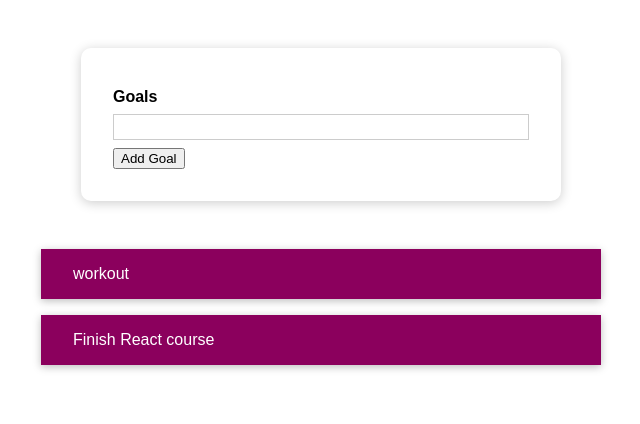
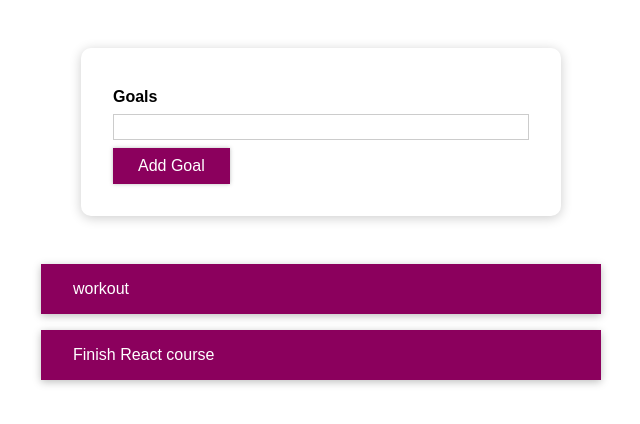
Before and after one commit to CJCODESgit/goals-app, a React (Create React App) app: page / in a window 1280 px wide. Shown: the top 424 px of the page, without its empty margins (319-959 px from the left). Built offline with nearby package versions, Linux system fonts and the light colour scheme.

Commit message:
cssmodules implemented

```diff
--- a/src/components/UI/Button/Button.js
+++ b/src/components/UI/Button/Button.js
@@ -36,7 +36,7 @@
 
 const Button = props => {
   return (
-    <button type={props.type} className="button" onClick={props.onClick}>
+    <button type={props.type} className={styles.button} onClick={props.onClick}>
       {props.children}
     </button>
   );
```
